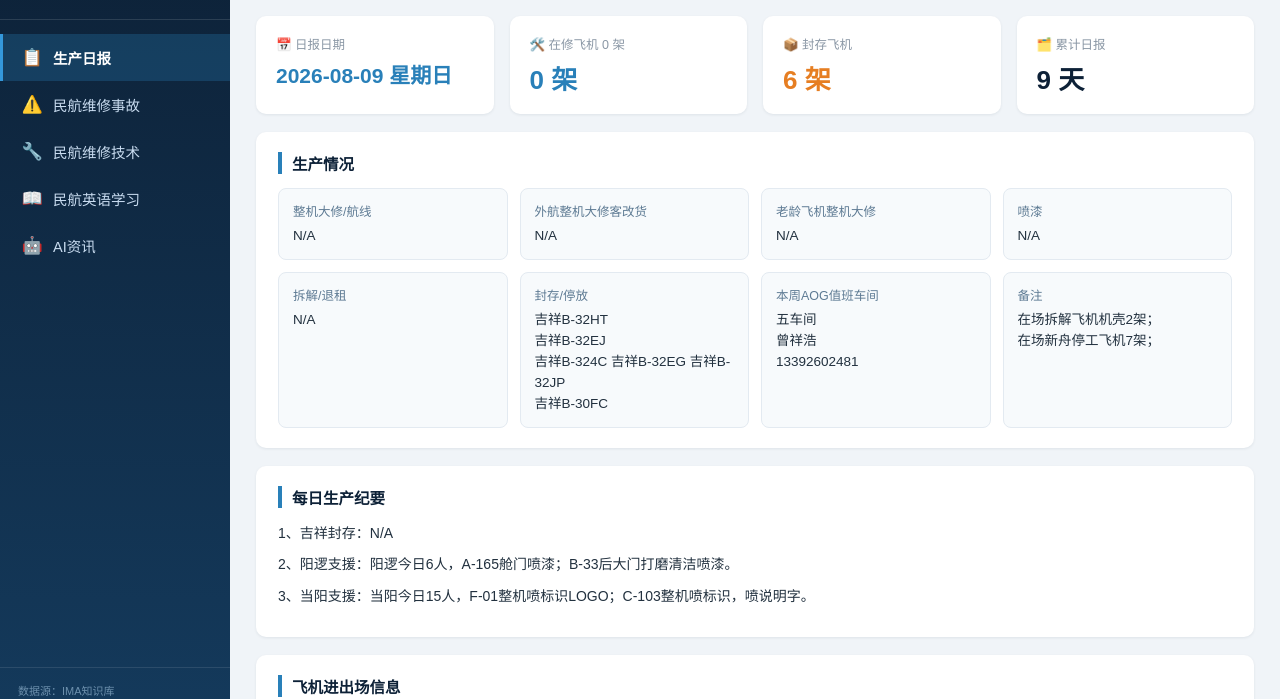
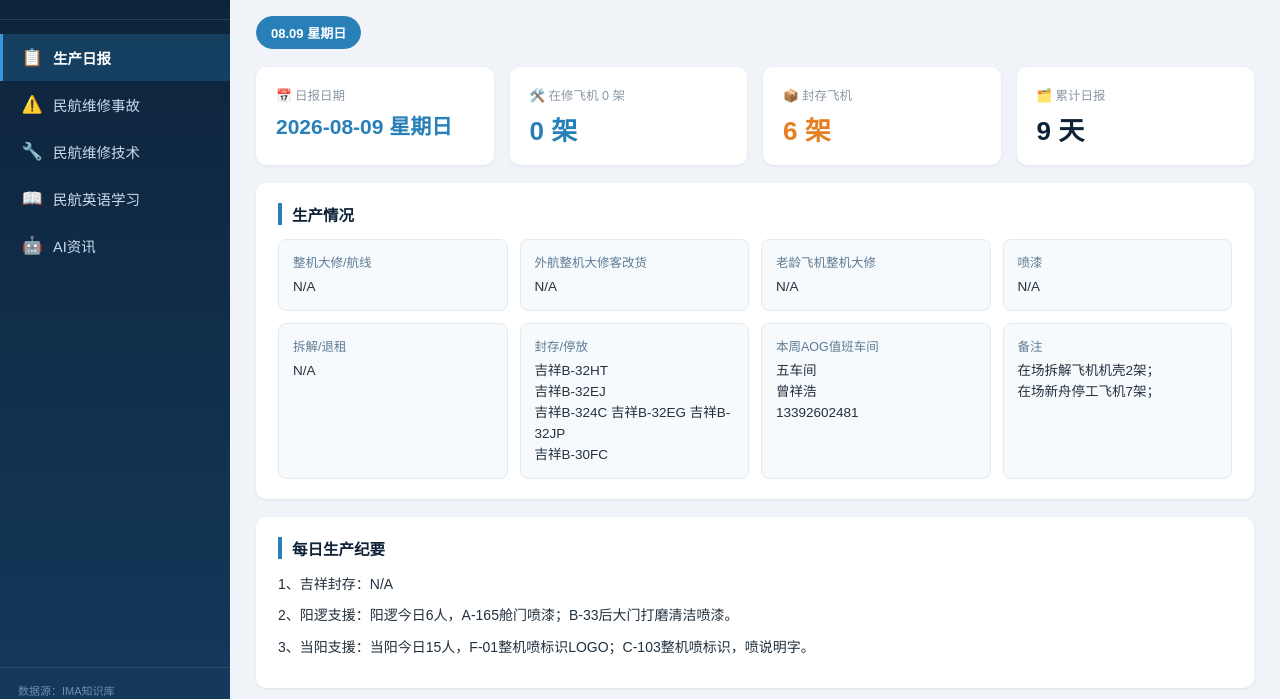
Before and after one commit to latonyaostrander33-collab/lingyun-workbench, a plain HTML site: page index.html in a window 1280 px wide. Shown: the part 72-771 px from the top of the page. Drawn offline with Linux system fonts and the light colour scheme.

Commit message:
update index.html

```diff
--- a/index.html
+++ b/index.html
@@ -62,6 +62,11 @@ body{font-family:"Microsoft YaHei","PingFang SC",sans-serif;background:#f0f4f8;d
 .news-item .url{font-size:11.5px;color:#3498db;margin-top:5px;word-break:break-all}
 .key-box{background:#eef7ff;border-left:3px solid #3498db;padding:8px 12px;margin-top:8px;font-size:13px;color:#1a5276;line-height:1.6;border-radius:0 6px 6px 0}
 .key-box b{color:#0d2137}
+/* 日报日期选择 */
+.date-bar{display:flex;gap:8px;flex-wrap:wrap;margin-bottom:18px}
+.date-chip{background:#fff;border:1.5px solid #d5e2ee;color:#3a5a76;border-radius:18px;padding:6px 14px;font-size:13px;cursor:pointer;transition:.12s}
+.date-chip:hover{border-color:#2980b9;color:#2980b9}
+.date-chip.active{background:#2980b9;border-color:#2980b9;color:#fff;font-weight:600}
 /* 英语 */
 .checkin-bar{display:flex;align-items:center;gap:16px;background:linear-gradient(90deg,#1a5276,#2980b9);color:#fff;border-radius:10px;padding:18px 22px;margin-bottom:18px;flex-wrap:wrap}
 .checkin-bar .info{flex:1;min-width:180px}
@@ -105,7 +110,7 @@ body{font-family:"Microsoft YaHei","PingFang SC",sans-serif;background:#f0f4f8;d
 <script>
 const TITLES={ribao:"📋 生产日报",accidents:"⚠️ 民航维修事故",tech:"🔧 民航维修技术",english:"📖 民航英语学习",ai:"🤖 AI资讯"};
 const AUTO_SEC=600;
-let cur=(location.hash||"").replace("#","")||"ribao",DATA=null,cdTimer=null,cdLeft=AUTO_SEC;
+let cur=(location.hash||"").replace("#","")||"ribao",DATA=null,cdTimer=null,cdLeft=AUTO_SEC,curDate=null;
 const esc=s=>String(s==null?"":s).replace(/[&<>"]/g,c=>({"&":"&amp;","<":"&lt;",">":"&gt;",'"':"&quot;"}[c]));
 const nl=s=>esc(s).replace(/\n/g,"<br>");
 
@@ -126,11 +131,21 @@ async function loadData(manual){
 
 function render(){
   const c=document.getElementById("content");
-  if(cur==="ribao")c.innerHTML=renderRibao(DATA.ribao);
+  if(cur==="ribao"){
+    const reps=DATA.daily_reports&&DATA.daily_reports.length?DATA.daily_reports:[DATA.ribao];
+    if(!curDate)curDate=reps[0].date;
+    c.innerHTML=renderDateBar(reps)+renderRibao(reps.find(r=>r.date===curDate)||reps[0]);
+  }
   else if(cur==="accidents")c.innerHTML=renderNews(DATA.accidents,false);
   else if(cur==="tech")c.innerHTML=renderNews(DATA.tech,false);
   else if(cur==="ai")c.innerHTML=renderNews(DATA.ai,true);
   else if(cur==="english")c.innerHTML=renderEnglish(DATA.english);
+}
+
+function renderDateBar(reps){
+  return '<div class="date-bar">'+reps.map(r=>
+    '<span class="date-chip '+(r.date===curDate?"active":"")+'" data-date="'+esc(r.date)+'">'+esc(r.date.slice(5).replace("-","."))+' '+esc(r.weekday||"")+'</span>'
+  ).join("")+'</div>';
 }
 
 function renderRibao(d){
@@ -194,6 +209,8 @@ document.addEventListener("click",e=>{
     ci.last=today;localStorage.setItem(CI_KEY,JSON.stringify(ci));
     render();
   }
+  const chip=e.target.closest?e.target.closest(".date-chip"):null;
+  if(chip){curDate=chip.dataset.date;render();return;}
   const ni=e.target.closest?e.target.closest(".nav-item"):null;
   if(ni){
     document.querySelectorAll(".nav-item").forEach(x=>x.classList.remove("active"));
```
